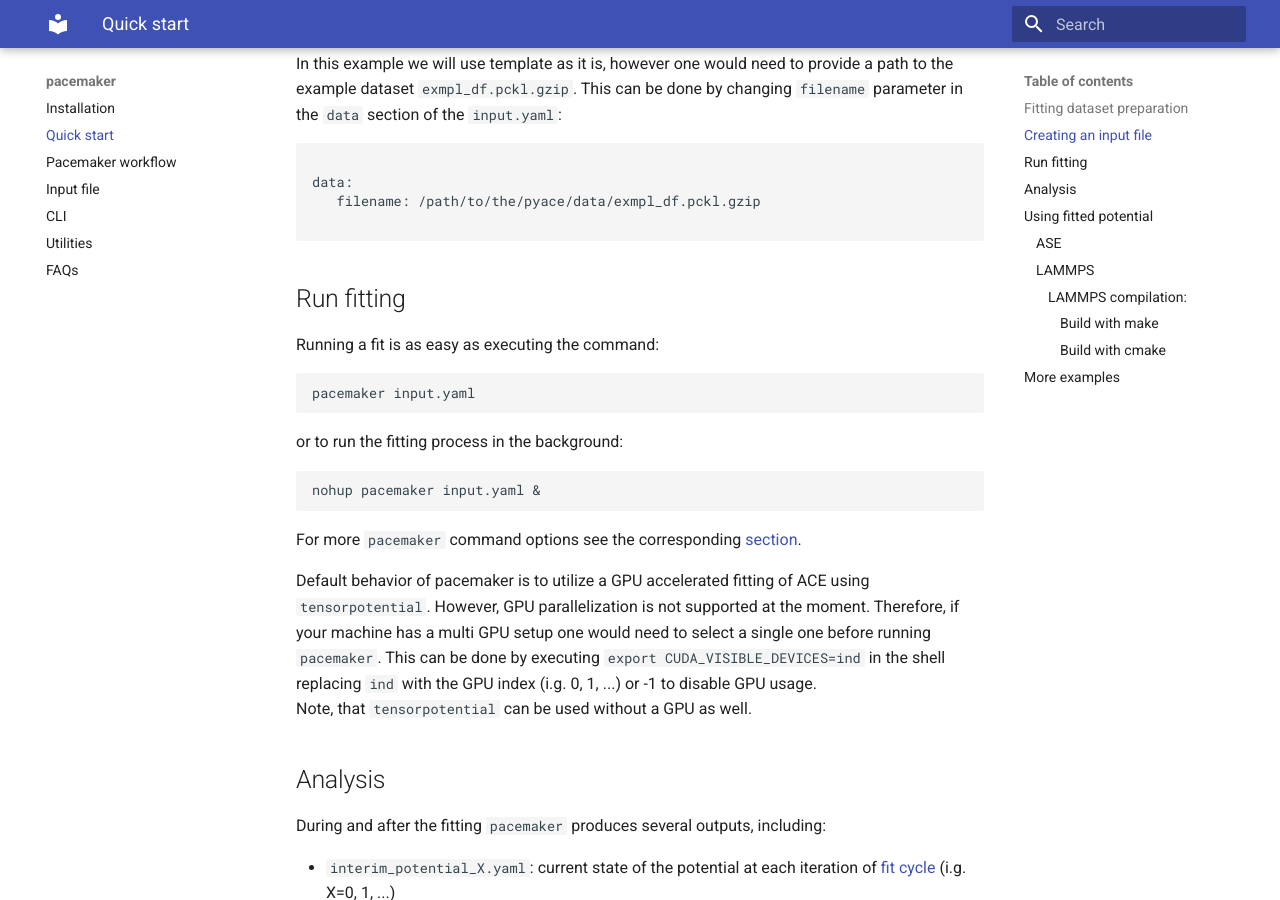
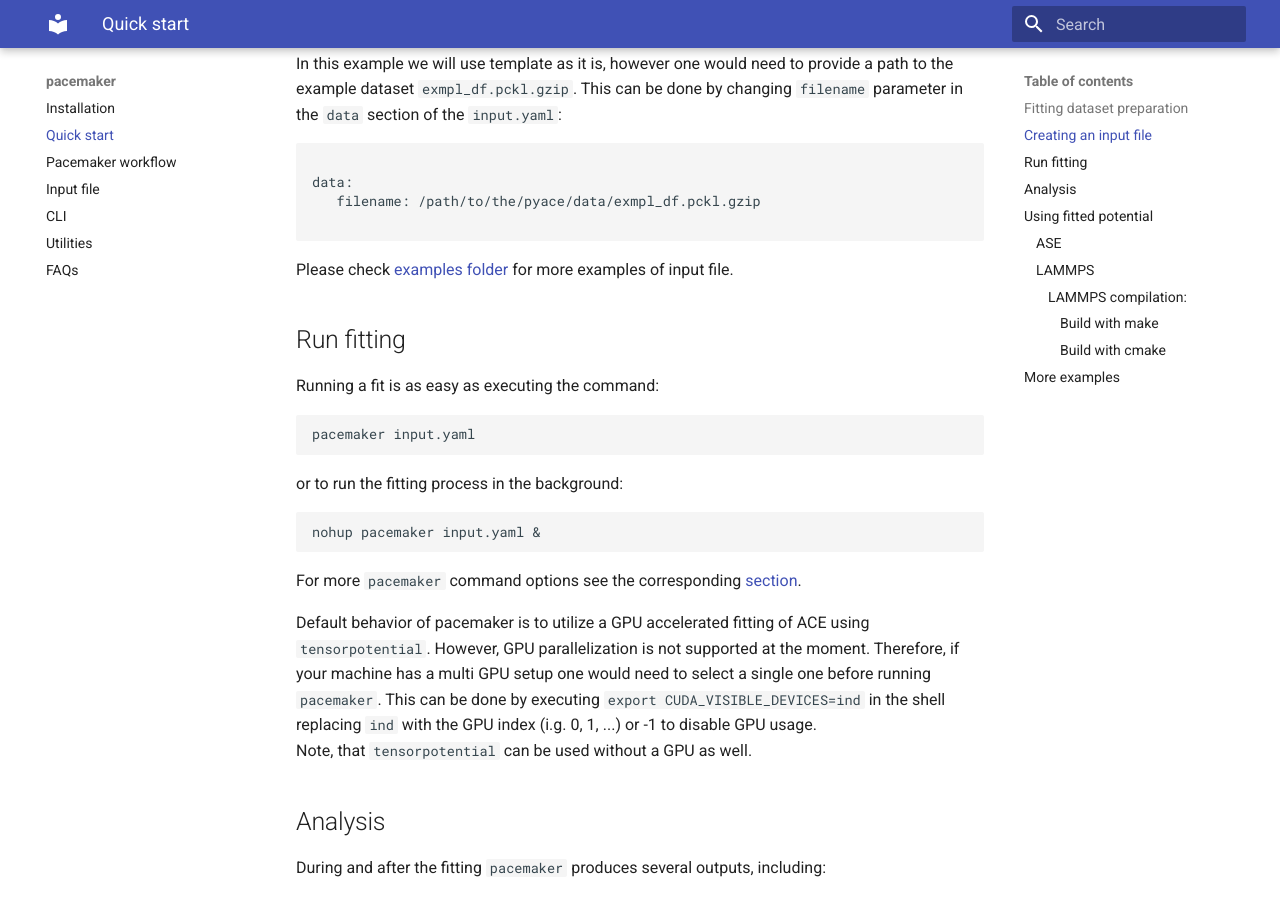
Before and after one commit to ICAMS/python-ace, an MkDocs documentation site: the page built from docs/pacemaker/quickstart.md, in a window 1280 px wide and 900 px high, scrolled down 2855 px. Built offline with MkDocs 1.6.1 and Material for MkDocs 9.7.7, drawn with Linux system fonts in a browser that asks for light colours.

Commit message:
Update quickstart.md

````diff
--- a/docs/pacemaker/quickstart.md
+++ b/docs/pacemaker/quickstart.md
@@ -110,6 +110,8 @@ data:
    filename: /path/to/the/pyace/data/exmpl_df.pckl.gzip
 
 ```
+
+Please check [examples folder](https://github.com/ICAMS/python-ace/tree/master/examples) for more examples of input file.
 
 ## Run fitting
 
````
